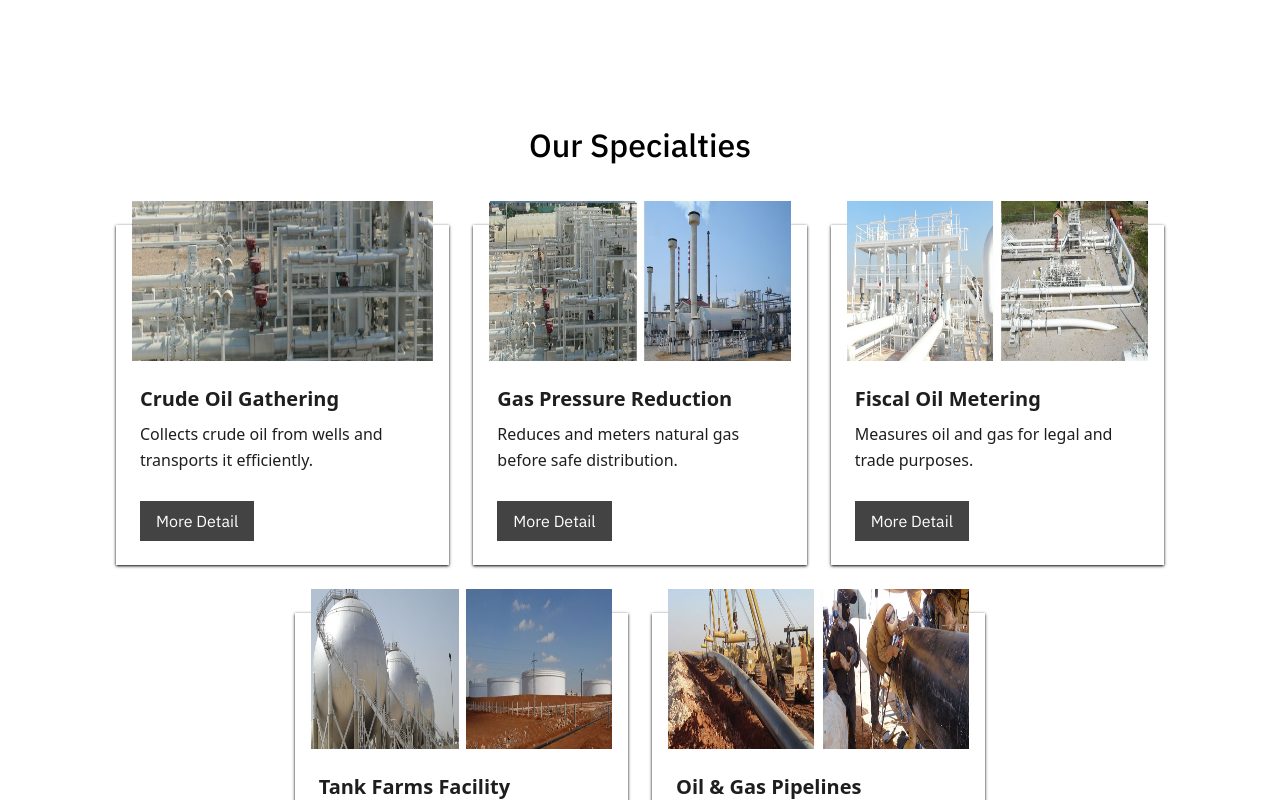
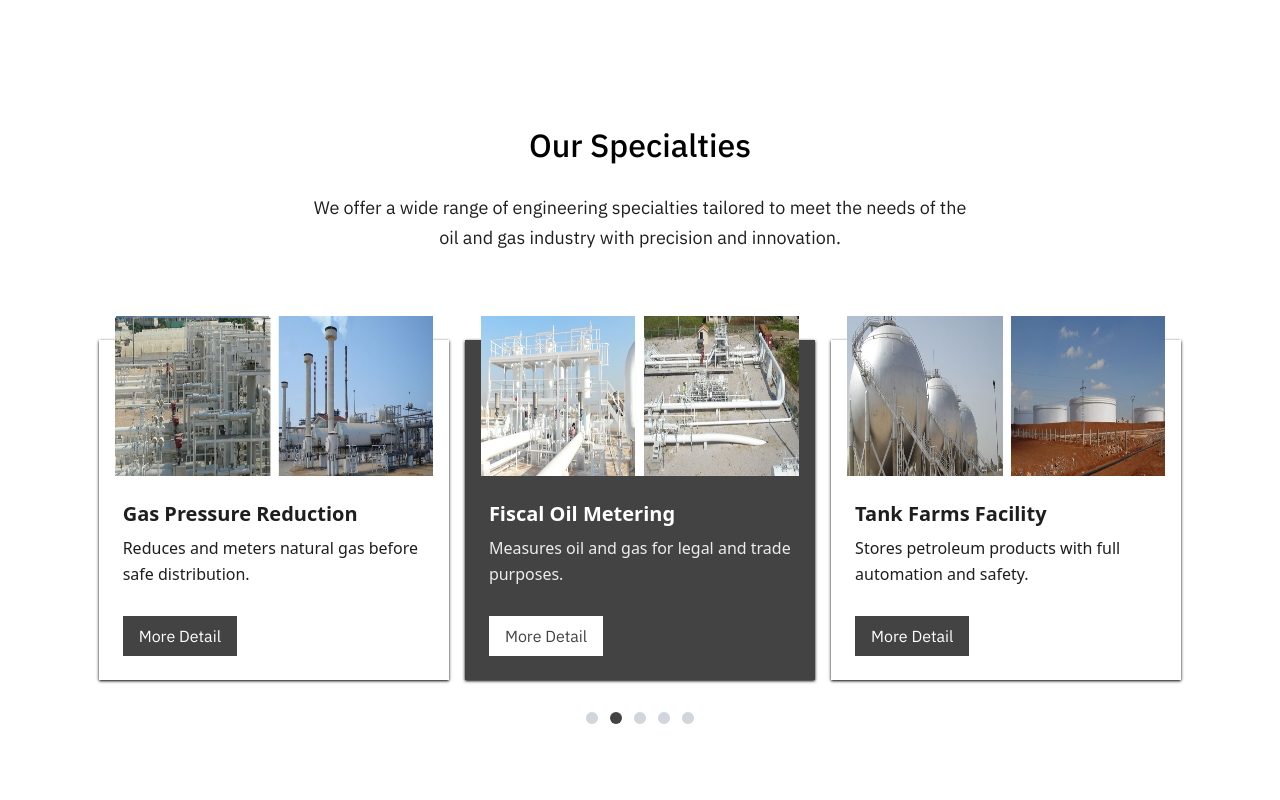
Before and after one commit to fatma-mohamed99/petroleum, a Next.js app: page / in a window 1280 px wide. Shown: the part 2760-3560 px from the top of the page. Built offline with nearby package versions, Linux system fonts and the light colour scheme.

Commit message:
spcialties

```diff
--- a/src/components/home-component/specialties-section/Specialties.tsx
+++ b/src/components/home-component/specialties-section/Specialties.tsx
@@ -1,24 +1,116 @@
-import React from "react";
+"use client"
+import React, { useState, useEffect } from "react";
 import SpecialtyCard from "./SpecialtyCard";
 import { specialties } from "@/consts/specialties";
 
 function Specialties() {
+  const [currentIndex, setCurrentIndex] = useState(0);
+  const [isAutoplay, setIsAutoplay] = useState(true);
+
+  const totalCards = specialties.length;
+
+
+
+  const [cardsToShow, setCardsToShow] = useState(3);
+
+  useEffect(() => {
+    const handleResize = () => {
+      const width = window.innerWidth;
+
+      if (width >= 1280) {
+        setCardsToShow(3);
+      } else if (width >= 768) {
+        setCardsToShow(2);
+      } else {
+        setCardsToShow(1);
+      }
+    };
+
+    handleResize();
+    window.addEventListener("resize", handleResize);
+
+    return () => window.removeEventListener("resize", handleResize);
+  }, []);
+
+
+
+
+
+  const getVisibleSpecialties = () => {
+    const visible = [];
+
+    for (let i = 0; i < cardsToShow; i++) {
+      const index = (currentIndex + i) % totalCards;
+      visible.push(specialties[index]);
+    }
+
+    return visible;
+  };
+
+  const goToCard = (index: number) => {
+    setCurrentIndex(index);
+  };
+
+  const nextSlide = () => {
+    setCurrentIndex((prevIndex) => (prevIndex + 1) % totalCards);
+  };
+
+  useEffect(() => {
+    let interval: ReturnType<typeof setInterval> | undefined;
+    if (isAutoplay) {
+      interval = setInterval(() => {
+        nextSlide();
+      }, 5000);
+    }
+    return () => clearInterval(interval);
+  }, [isAutoplay, currentIndex]);
+
+  const handleMouseEnter = () => setIsAutoplay(false);
+  const handleMouseLeave = () => setIsAutoplay(true);
+
   return (
     <div className="py-10">
-      <p
-        className="
-        text-header-lg pb-14 w-full
-             text-center ali
-             font-medium
-      flex
-             items-center justify-center"
-      >
+      <p className="text-header-lg pb-2 mb-4 w-full text-center font-medium flex items-center justify-center">
         Our Specialties
       </p>
-      <div className="w-full flex flex-wrap gap-x-6 gap-y-12  lg::gap-12 justify-center items-center px-3 sm:px-0">
-        {specialties.map((specialty) => (
-          <SpecialtyCard key={specialty.title} cardData={specialty} />
-        ))}
+
+      <p className="text-desc-lg leading-relaxed text-center mb-22 max-w-2xl mx-auto  font-normal text-textColor">
+        We offer a wide range of engineering specialties tailored to meet the needs of the oil and gas industry with precision and innovation.
+      </p>
+      <div
+        className="relative w-full max-w-6xl mx-auto"
+        onMouseEnter={handleMouseEnter}
+        onMouseLeave={handleMouseLeave}
+      >
+        <div className="px-2">
+          <div className="flex justify-center items-stretch transition-transform duration-500 ease-in-out">
+            <div className="flex justify-center gap-4 w-full">
+              {getVisibleSpecialties().map((specialty, idx) => (
+                <div
+                  key={`${specialty.title}-${idx}`}
+                  className="md:w-1/2 xl:w-1/3 sm:w-2/3 w-[95%] flex-shrink-0 flex flex-col"
+                >
+                  <SpecialtyCard
+                    cardData={specialty}
+                    isMiddle={idx === 1}
+                  />
+                </div>
+              ))}
+            </div>
+          </div>
+        </div>
+
+        <div className="flex justify-center mt-8 gap-3 flex-wrap">
+          {specialties.map((specialty, index) => (
+            <button
+              key={index}
+              onClick={() => goToCard(index)}
+              className={`w-3 h-3 rounded-full transition-colors ${index === currentIndex ? "bg-main" : "bg-gray-300"
+                }`}
+              aria-label={`View ${specialty.title}`}
+            />
+          ))}
+        </div>
       </div>
     </div>
   );
--- a/src/components/home-component/specialties-section/SpecialtyCard.tsx
+++ b/src/components/home-component/specialties-section/SpecialtyCard.tsx
@@ -1,30 +1,28 @@
 import CustomButton from "@/components/ui/CustomButton";
 import Image from "next/image";
 import React from "react";
-import type { SpecialtyCard } from "@/types/SpecialtyCard ";
+import type { SpecialtyCard as SpecialtyCardType } from "@/types/SpecialtyCard ";
 
-
-function SpecialtyCard({ cardData }: { cardData: SpecialtyCard }) {
+function SpecialtyCard({ cardData, isMiddle = false }: { cardData: SpecialtyCardType, isMiddle?: boolean }) {
   const { title, imageSrc, shortDescription } = cardData;
   return (
     <div
-      className="relative
-       flex max-w-[360px]
-       min-h-[340px]
-       sm:w-9/19
-       lg:w-5/16
-       xl:max-w-[360pFx]
-       justify-between
-         flex-col   bg-clip-border text-textColor
-F         hover:-translate-y-1 transition-all
-         shadow-sm shadow-textColor"
+      className={`relative
+        flex
+        min-h-[340px]
+        justify-between
+        flex-col
+        bg-clip-border
+        ${isMiddle ? 'bg-main text-white' : 'text-textColor'}
+        hover:-translate-y-1 transition-all
+        shadow-sm shadow-textColor`}
     >
       <div
-        className="relative  mx-4
+        className="relative mx-4
         -mt-6 h-40
-         overflow-hidden
-         bg-blue-gray-500 bg-clip-border text-white
-         "
+        overflow-hidden
+        bg-blue-gray-500 bg-clip-border text-white
+        "
       >
         <Image
           src={imageSrc}
@@ -36,23 +34,24 @@ F         hover:-translate-y-1 transition-all
       </div>
       <div className="p-6 flex-1">
         <h5
-          className="mb-2 break-words block font-sans text-xl
+          className={`mb-2 break-words block font-sans text-xl
           text-nowrap
           font-semibold leading-snug tracking-normal
-          text-blue-gray-900 antialiased"
+          ${isMiddle ? 'text-white' : 'text-blue-gray-900'} antialiased`}
         >
           {title}
         </h5>
         <p
-          className="block font-sans text-base
-
-          font-light leading-relaxed text-inherit antialiased"
+          className={`block font-sans text-base
+          font-light leading-relaxed ${isMiddle ? 'text-white/90' : 'text-inherit'} antialiased`}
         >
           {shortDescription}
         </p>
       </div>
-      <div className="p-6 pt-0 text-center sm:text-start  ">
-        <CustomButton>More Detail </CustomButton>
+      <div className="p-6 pt-0 text-center sm:text-start">
+        <CustomButton className={isMiddle ? 'bg-white text-main hover:bg-white/50 ' : 'bg-main text-white'}>
+          More Detail
+        </CustomButton>
       </div>
     </div>
   );
--- a/src/components/ui/CustomButton.tsx
+++ b/src/components/ui/CustomButton.tsx
@@ -18,7 +18,7 @@ const CustomButton: React.FC<CustomButtonProps> = ({
     const variantStyles =
         variant === 'outline'
             ? 'border border-main text-textColor bg-transparent    '
-            : 'bg-main text-white ';
+            : 'bg-main  ';
 
     return (
         <button
```
Also changed, not shown: public/legacy/twa-2019-06-petroleum-engineering-career.jpg (added).
